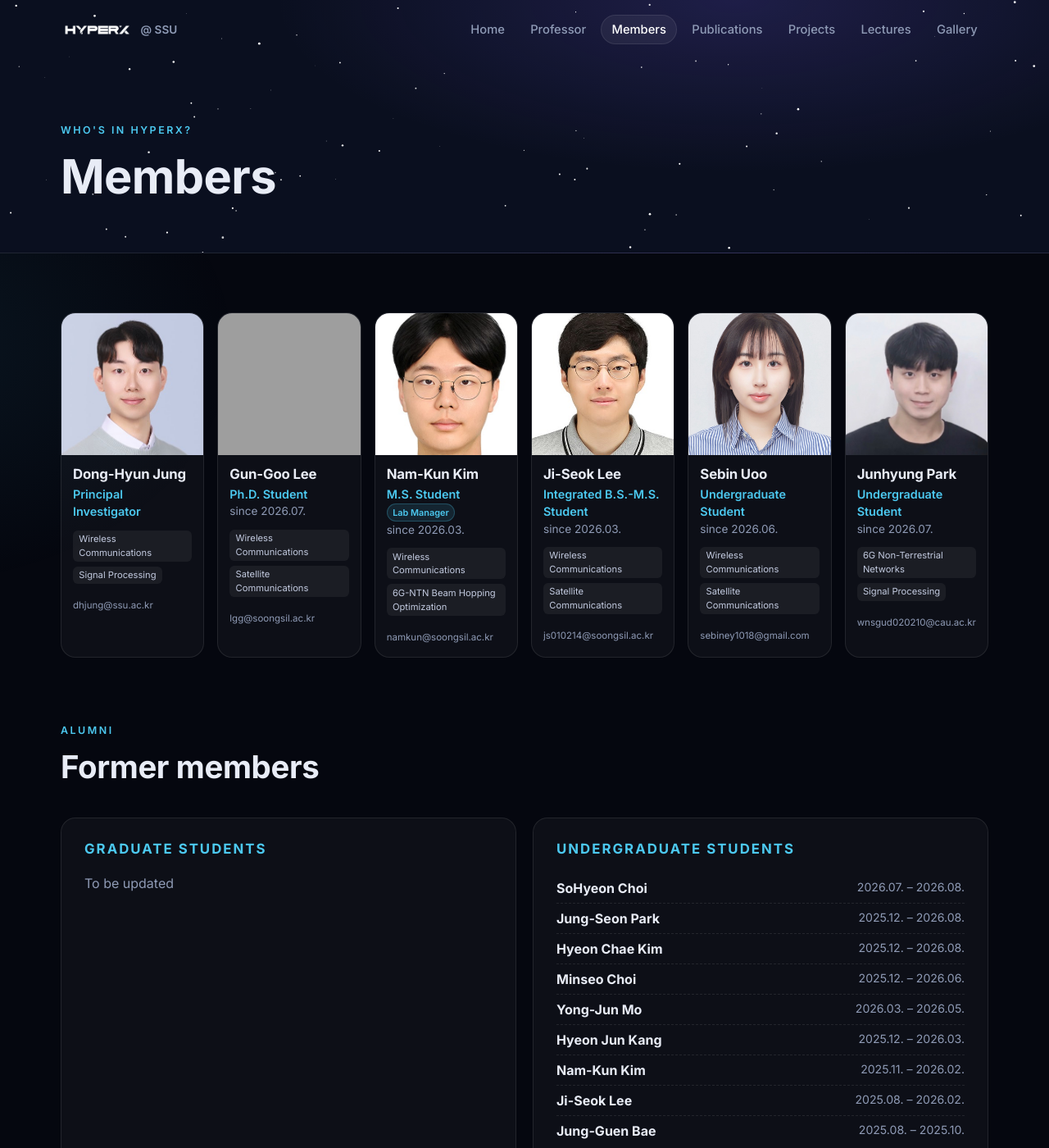
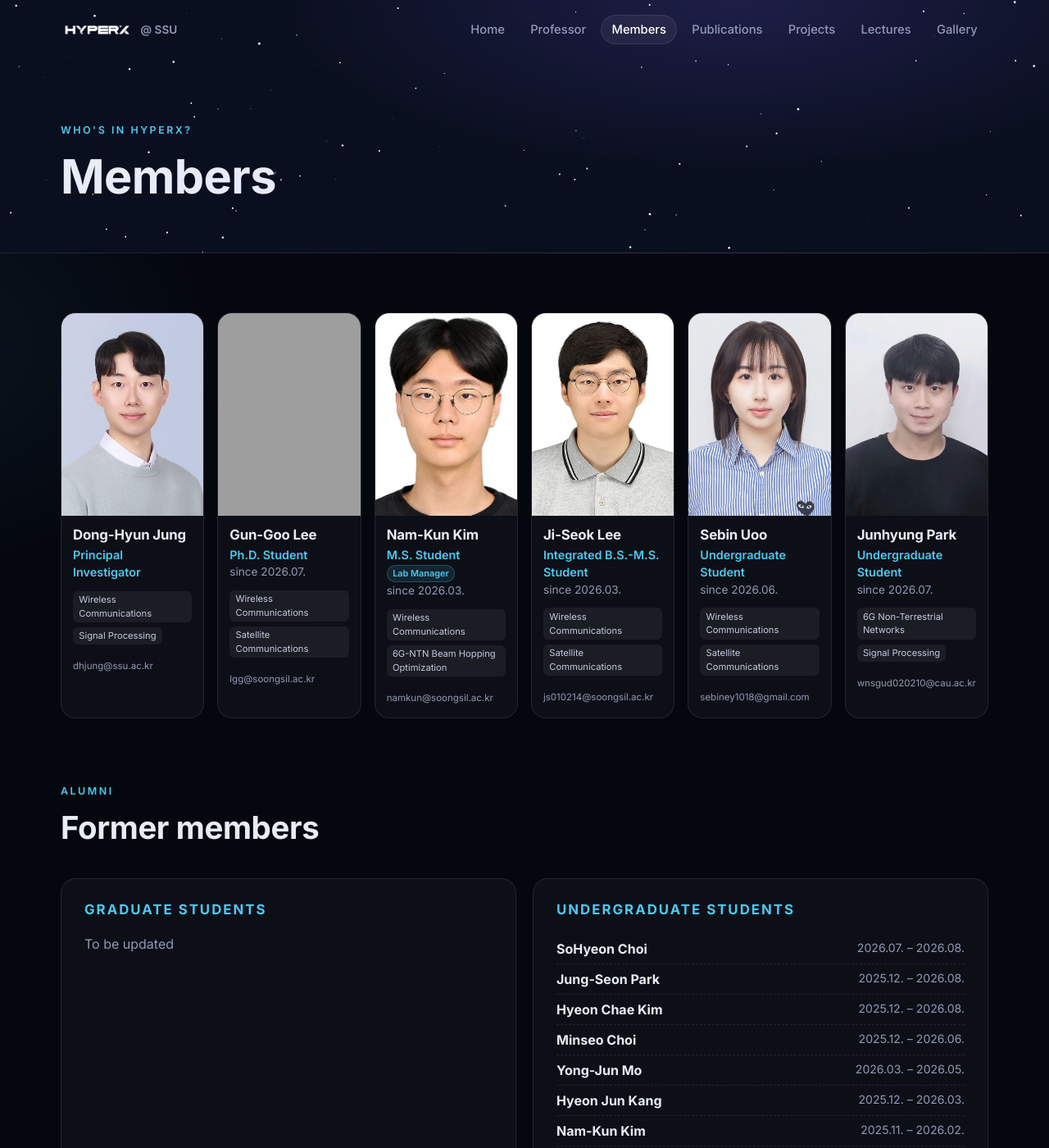
Before and after one commit to hyperx-web/hyperx, a Jekyll site: the page built from members.html, in a window 1280 px wide and 1400 px high. Shown: the whole window at 82% size. Built offline with Jekyll 4.4.1, drawn with Linux system fonts in a browser that asks for light colours; some web fonts are replaced; grey boxes are pictures that could not be loaded.

Commit message:
Show research and member images uncropped; remove image hover effects
Co-Authored-By: Claude Opus 5.5 <noreply@anthropic.com>

```diff
--- a/assets/css/style.css
+++ b/assets/css/style.css
@@ -162,10 +162,9 @@ p { margin: 0 0 .8em; }
 /* research */
 .research-grid { display: grid; grid-template-columns: repeat(3, 1fr); gap: 22px; }
 .research-card { background: var(--surface); border: 1px solid var(--border); border-radius: var(--radius); overflow: hidden; transition: transform .35s, border-color .35s, box-shadow .35s; }
-.research-card:hover { transform: translateY(-6px); border-color: rgba(76, 201, 240, .4); box-shadow: 0 20px 50px rgba(0,0,0,.5), 0 0 0 1px rgba(76,201,240,.15); }
-.research-img { aspect-ratio: 16 / 10; background-size: cover; background-position: center; transition: transform .6s; }
-.research-card:hover .research-img { transform: scale(1.06); }
-.research-body { padding: 24px; position: relative; background: linear-gradient(180deg, rgba(10,15,31,.0), rgba(10,15,31,.6)); }
+.research-card:hover { border-color: rgba(76, 201, 240, .4); }
+.research-img { aspect-ratio: 1 / 1; background-size: cover; background-position: center; transition: transform .6s; }
+.research-body { padding: 24px; position: relative; }
 .research-body .chip { margin-bottom: .9rem; }
 .research-body p { color: var(--muted); margin: 0; }
 
@@ -224,10 +223,9 @@ p { margin: 0 0 .8em; }
 /* members */
 .member-grid { display: grid; grid-template-columns: repeat(auto-fill, minmax(170px, 1fr)); gap: 16px; }
 .member-card { background: var(--surface); border: 1px solid var(--border); border-radius: var(--radius); overflow: hidden; transition: transform .35s, border-color .35s; }
-.member-card:hover { transform: translateY(-6px); border-color: rgba(76, 201, 240, .4); }
-.member-photo { aspect-ratio: 1 / 1; overflow: hidden; background: var(--bg-2); }
-.member-photo img { width: 100%; height: 100%; object-fit: cover; object-position: center 20%; transition: transform .6s; }
-.member-card:hover .member-photo img { transform: scale(1.05); }
+.member-card:hover { border-color: rgba(76, 201, 240, .4); }
+.member-photo { aspect-ratio: 7 / 10; overflow: hidden; background: var(--bg-2); }
+.member-photo img { width: 100%; height: 100%; object-fit: cover; object-position: center top; transition: transform .6s; }
 .member-body { padding: 14px; }
 .member-body h3 { font-size: 1.05rem; }
 .member-body h3 { margin-bottom: .2rem; }
@@ -294,7 +292,6 @@ mark { background: rgba(76,201,240,.3); color: #fff; border-radius: 3px; }
 .gallery-item { margin: 0; background: var(--surface); border: 1px solid var(--border); border-radius: var(--radius); overflow: hidden; }
 .gallery-open { display: block; width: 100%; padding: 0; border: 0; cursor: zoom-in; background: none; aspect-ratio: 4 / 3; overflow: hidden; }
 .gallery-open img { width: 100%; height: 100%; object-fit: cover; transition: transform .6s; }
-.gallery-item:hover img { transform: scale(1.06); }
 .gallery-item figcaption { padding: 16px 20px; display: flex; flex-direction: column; gap: 2px; }
 .gallery-item time { color: var(--muted); font-size: .85rem; }
 .lightbox { position: fixed; inset: 0; z-index: 100; background: rgba(0,0,0,.92); display: flex; flex-direction: column; align-items: center; justify-content: center; padding: 40px; }
```
